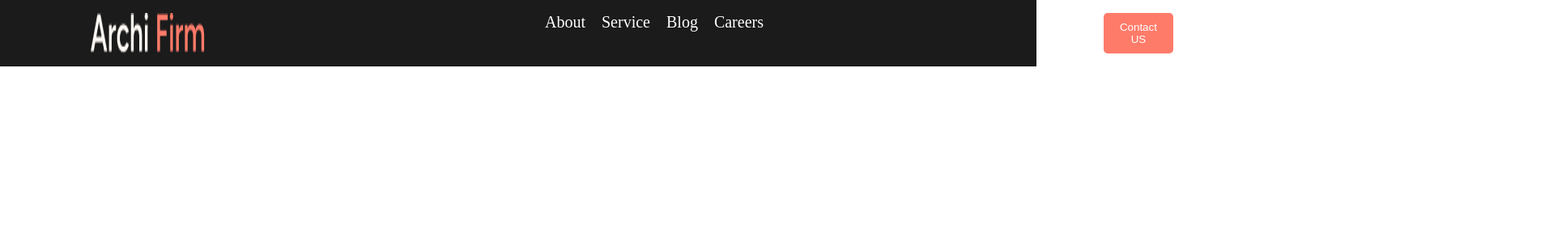
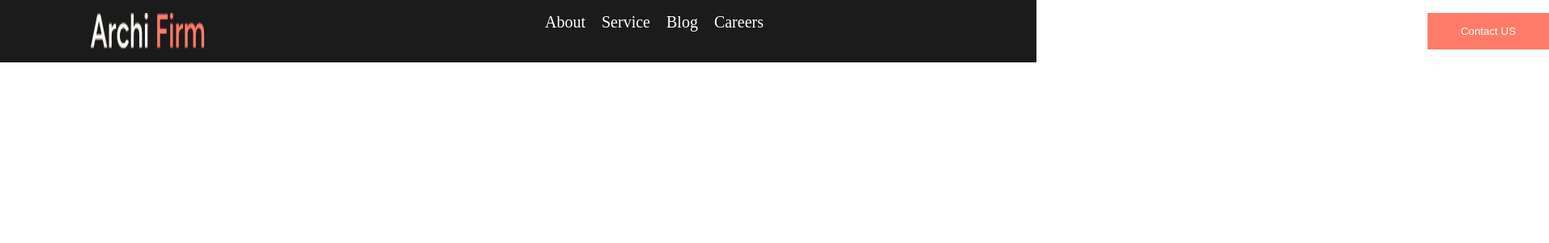
Before and after one commit to gabrieljcoutinho/Projeto-Archi-Firm, a React (Create React App) app: page / in a window 1280 px wide. Shown: the top 300 px of the page at 81% size, 1913 px wide, since content can reach past the window. Built offline with nearby package versions, Linux system fonts and the light colour scheme.

Commit message:
btn header contacus

```diff
--- a/src/Css/Header.css
+++ b/src/Css/Header.css
@@ -22,7 +22,7 @@
 
 .movimentacaobtn {
     display: flex;
-    padding-left: 25rem;
+    padding-left: 50rem;
 }
 
 .btnContactUs {
@@ -31,10 +31,9 @@
     /* Cor do texto */
     border: none;
     /* Remove borda padrão */
-    padding: 10px 20px;
+    padding: 15px 20px;
     /* Espaçamento interno */
     cursor: pointer;
     /* Muda o cursor ao passar o mouse */
-    border-radius: 5px;
-    /* Arredonda os cantos (opcional) */
+    width: 150px;
 }
```
